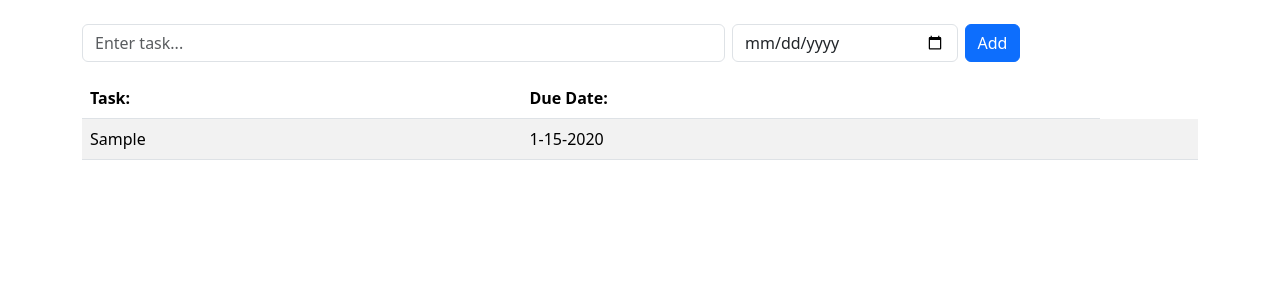
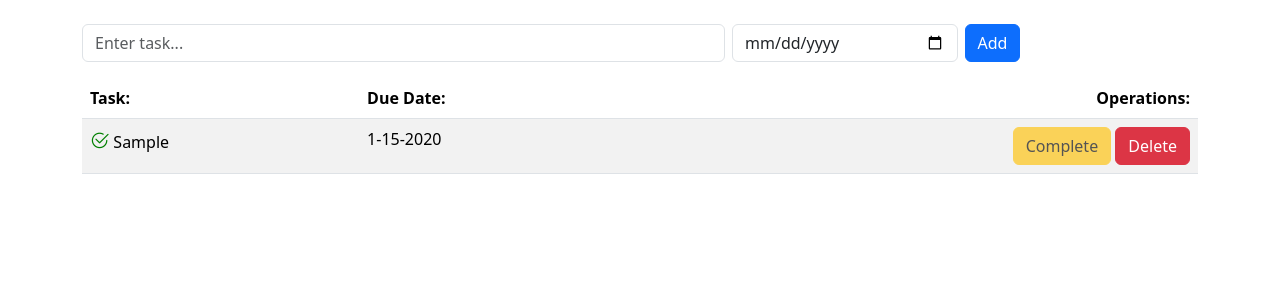
Before and after one commit to krylis/ToDoList, a Flask app: page / in a window 1280 px wide. Shown: the top 300 px of the page. Run offline with Flask 3, Linux system fonts and the light colour scheme; tables that the repository leaves empty hold one stand-in row (values such as "Sample post").

Commit message:
Tasks can now be deleted and marked as complete

```diff
--- a/app.py
+++ b/app.py
@@ -11,7 +11,7 @@ db.init_app(app)
 
 class Tasks(db.Model):
     id = db.Column(db.Integer, primary_key=True)
-    task = db.Column(db.String, unique=True, nullable=False)
+    task = db.Column(db.String, nullable=False)
     due_date = db.Column(db.DateTime, nullable=False)
     complete = db.Column(db.Boolean, default=False)
 
@@ -29,8 +29,30 @@ def index():
 @app.route('/add', methods=["POST"])
 def add_task():
     task = request.form['task']
-    date = datetime.strptime(request.form['date'], '%Y-%m-%d')
+    date_str = request.form['date']
+    if date_str == '':
+        date = datetime.utcnow()
+    else:
+        date = datetime.strptime(request.form['date'], '%Y-%m-%d')
     db.session.add(Tasks(task=task, due_date=date))
+    db.session.commit()
+
+    return redirect(url_for('index'))
+
+
+@app.route('/delete/<int:task_id>')
+def delete_task(task_id):
+    task = Tasks.query.get_or_404(task_id)
+    db.session.delete(task)
+    db.session.commit()
+
+    return redirect(url_for('index'))
+
+
+@app.route('/complete/<int:task_id>')
+def complete_task(task_id):
+    task = Tasks.query.get_or_404(task_id)
+    task.complete = True
     db.session.commit()
 
     return redirect(url_for('index'))
--- a/templates/index.html
+++ b/templates/index.html
@@ -4,7 +4,8 @@
     <meta charset="utf-8">
     <meta name="viewport" content="width=device-width, initial-scale=1">
     <title>Todo List!</title>
-    <link href="https://cdn.jsdelivr.net/npm/bootstrap@5.3.1/dist/css/bootstrap.min.css" rel="stylesheet" integrity="sha384-4bw+/aepP/YC94hEpVNVgiZdgIC5+VKNBQNGCHeKRQN+PtmoHDEXuppvnDJzQIu9" crossorigin="anonymous">
+      <link rel="stylesheet" href="https://cdn.jsdelivr.net/npm/bootstrap-icons@1.10.5/font/bootstrap-icons.css">
+      <link href="https://cdn.jsdelivr.net/npm/bootstrap@5.3.1/dist/css/bootstrap.min.css" rel="stylesheet" integrity="sha384-4bw+/aepP/YC94hEpVNVgiZdgIC5+VKNBQNGCHeKRQN+PtmoHDEXuppvnDJzQIu9" crossorigin="anonymous">
   </head>
   <body>
     <div class="container">
@@ -33,19 +34,28 @@
                 <tr>
                     <th>Task:</th>
                     <th>Due Date:</th>
+                    <th class="text-end">Operations:</th>
                 </tr>
             </thead>
             <tbody>
                 {% for task in tasks %}
                     <tr>
                         <td>
+                            {% if task.complete %}
+                                <i class="bi bi-check2-circle" style="font-size:1.2rem;color:green"></i>
+                            {% endif %}
                             {{ task.task }}
                         </td>
                         <td>
                             {{ task.due_date.month }}-{{ task.due_date.day }}-{{ task.due_date.year }}
                         </td>
-                        <td>
-
+                        <td class="text-end">
+                            {% if task.complete %}
+                                <a class="btn btn-warning disabled" aria-diabled="true" href="">Complete</a>
+                            {% else %}
+                                <a class="btn btn-warning" href="{{ url_for('complete_task', task_id=task.id) }}">Complete</a>
+                            {% endif %}
+                            <a class="btn btn-danger" href="{{ url_for('delete_task', task_id=task.id) }}">Delete</a>
                         </td>
                     </tr>
                 {% endfor %}
```
Also changed, not shown: instance/tasks.db.
